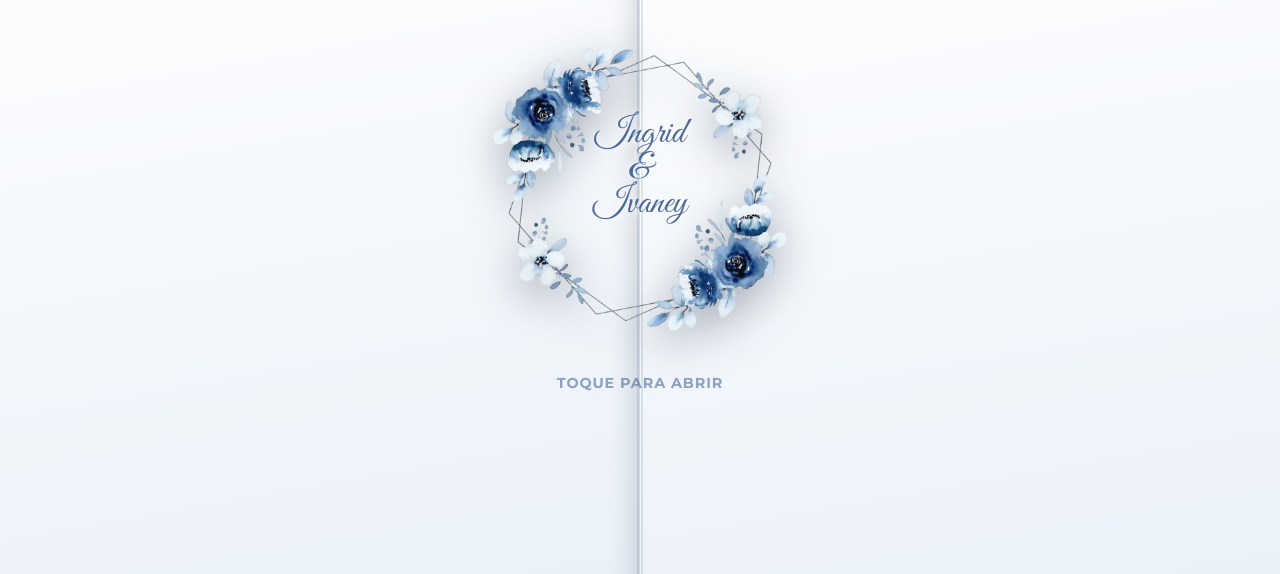
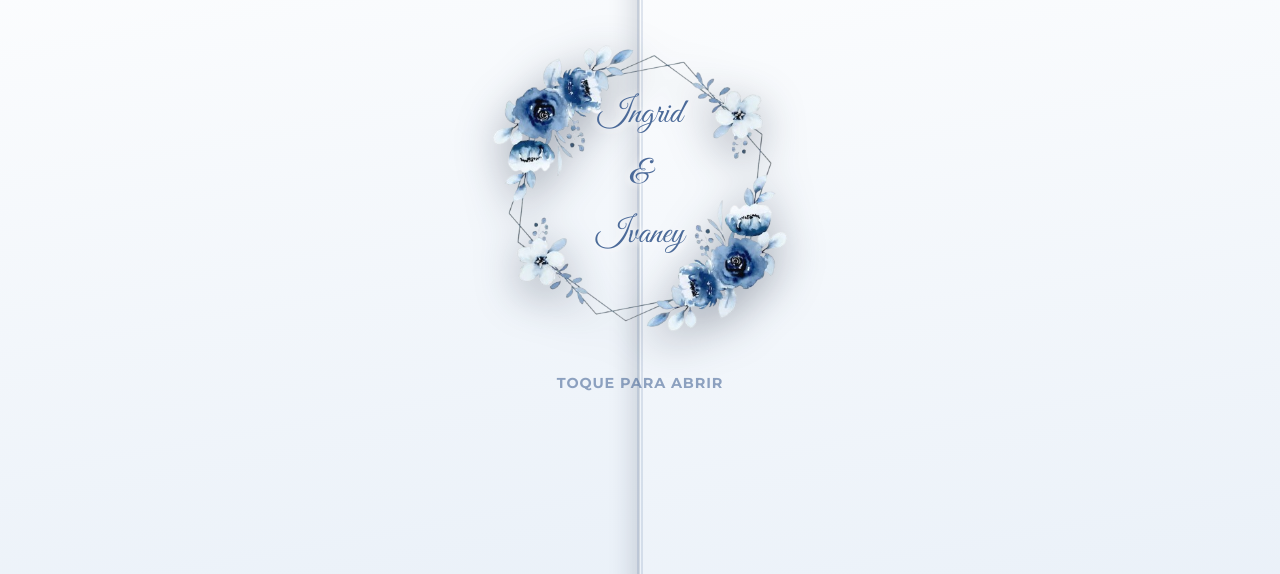
Before and after one commit to Castro1000/convite, a website: page index.html in a window 1280 px wide. Shown: the part 175-749 px from the top of the page. Drawn offline with Linux system fonts and the light colour scheme.

Commit message:
Aumenta o espaco entre as linhas do nome, distribuindo melhor no circulo

```diff
--- a/css/style.css
+++ b/css/style.css
@@ -279,8 +279,8 @@ section.alt { background: var(--cream-alt); }
   text-align: center;
   white-space: pre-line;
   font-family: 'Great Vibes', cursive;
-  font-size: 2.3rem;
-  line-height: 0.95;
+  font-size: 2.15rem;
+  line-height: 1.75;
   color: var(--gold-dark);
   text-shadow: 0 1px 10px rgba(255,255,255,0.85), 0 1px 10px rgba(255,255,255,0.85);
   transition: opacity 0.4s ease;
--- a/sw.js
+++ b/sw.js
@@ -10,7 +10,7 @@
    assim o navegador sabe que precisa baixar a versão nova.
    ===================================================================== */
 
-const CACHE_VERSAO = "convite-v5";
+const CACHE_VERSAO = "convite-v6";
 
 const ARQUIVOS_PARA_GUARDAR = [
   "./",
```
